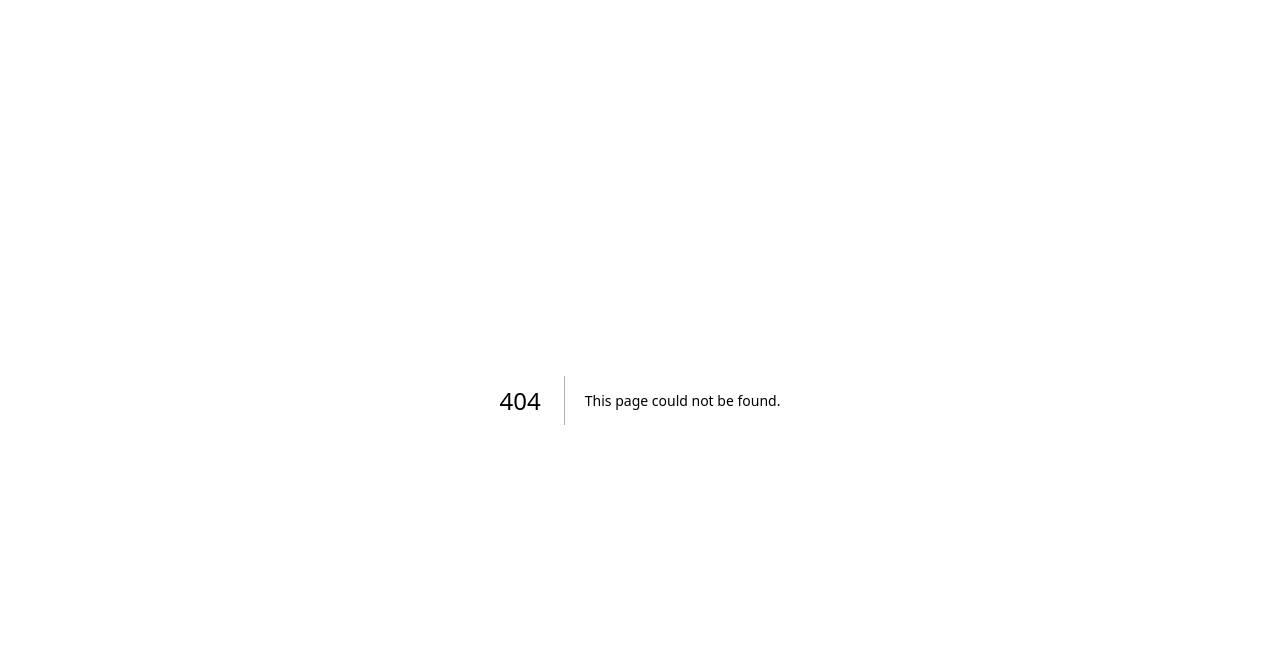
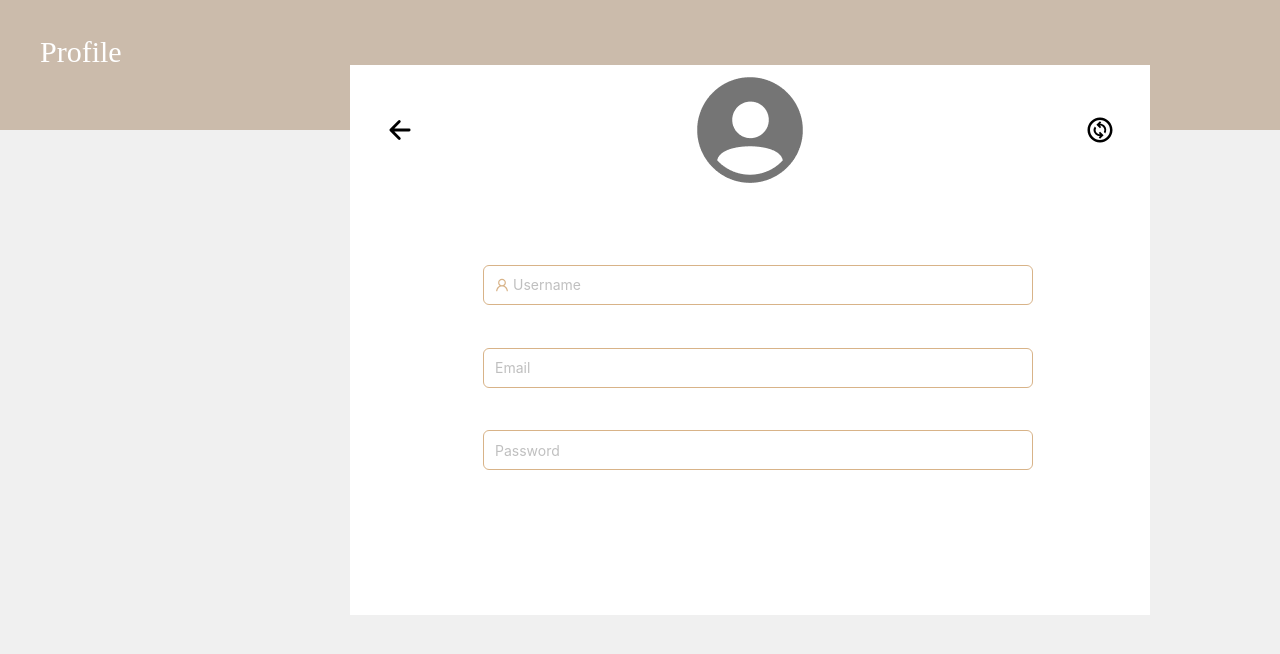
Before and after one commit to buldygina/comfort-zone, a Next.js app: page /account in a window 1280 px wide. Before the commit this address had no page. Shown: the top 654 px of the page. Built offline with nearby package versions, Linux system fonts and the light colour scheme.

Commit message:
added page account

```diff
--- /dev/null
+++ b/app/account/account.css
@@ -0,0 +1,28 @@
+.headerAccount {
+    width: 100%;
+    height: 130px;
+    background-color: #CBBBAB;
+    position:absolute;
+}
+.headerAccount p{
+    font-family:Raleway;
+    font-size:30px;
+    color: white;
+    padding-left: 40px;
+    padding-top: 5px;
+}
+.rectangleAccount {
+    width: 800px;
+    height: 550px;
+    background-color: white;
+    margin-left: 350px;
+    position: absolute;
+    top: 65px;
+}
+.flexAccount {
+    display: flex;
+    flex-direction: row;
+    gap: 270px;
+    align-items: center;
+    justify-content: center;
+}
--- /dev/null
+++ b/app/account/page.js
@@ -0,0 +1,38 @@
+import React from 'react';
+import '@/app/account/account.css'
+import { MdOutlineChangeCircle } from "react-icons/md";
+import { IoArrowBackOutline } from "react-icons/io5";
+import {Input} from "antd";
+import {UserOutlined} from "@ant-design/icons";
+export default function Account() {
+    return(
+        <div>
+            <div className='headerAccount'>
+                <p>Profile</p>
+            </div>
+            <div className='rectangleAccount'>
+                <div className='flexAccount'>
+                <IoArrowBackOutline size={30}/>
+                <img src={"/person-circle-sharp .png"}  />
+                    <MdOutlineChangeCircle size={30}/>
+                </div>
+                <div className='enterYourUsername' style={{ position: 'absolute', top: '40%', left: '51%', transform: 'translate(-50%, -50%)'}} >
+                    <Input
+                        placeholder="Username"
+                        prefix={<UserOutlined style={{ color: '#D8B388'}} />}
+                        style={{ borderColor: '#D8B388', width: '550px', height: '40px'}}/>
+                </div>
+                <div className='enterYourEmail' style={{ position: 'absolute', top: '55%', left: '51%', transform: 'translate(-50%, -50%)'}} >
+                    <Input
+                        placeholder="Email"
+                        style={{ borderColor: '#D8B388', width: '550px', height: '40px'}}/>
+                </div>
+                <div className='enterYourPassword' style={{ position: 'absolute', top: '70%', left: '51%', transform: 'translate(-50%, -50%)'}} >
+                    <Input
+                        placeholder="Password"
+                        style={{ borderColor: '#D8B388', width: '550px', height: '40px'}}/>
+                </div>
+            </div>
+        </div>
+    )
+}
--- a/app/login/page.js
+++ b/app/login/page.js
@@ -3,6 +3,7 @@ import '@/app/login/login.css'
 import React from 'react';
 import { BsCupHot } from "react-icons/bs";
 import { UserOutlined,  EyeInvisibleOutlined, EyeTwoTone  } from '@ant-design/icons';
+import { IoArrowBack } from "react-icons/io5";
 import { Input,  Space, Button } from 'antd';
 export default function LogIn() {
     return (
```
Also changed, not shown: public/person-circle-sharp .png (added).
